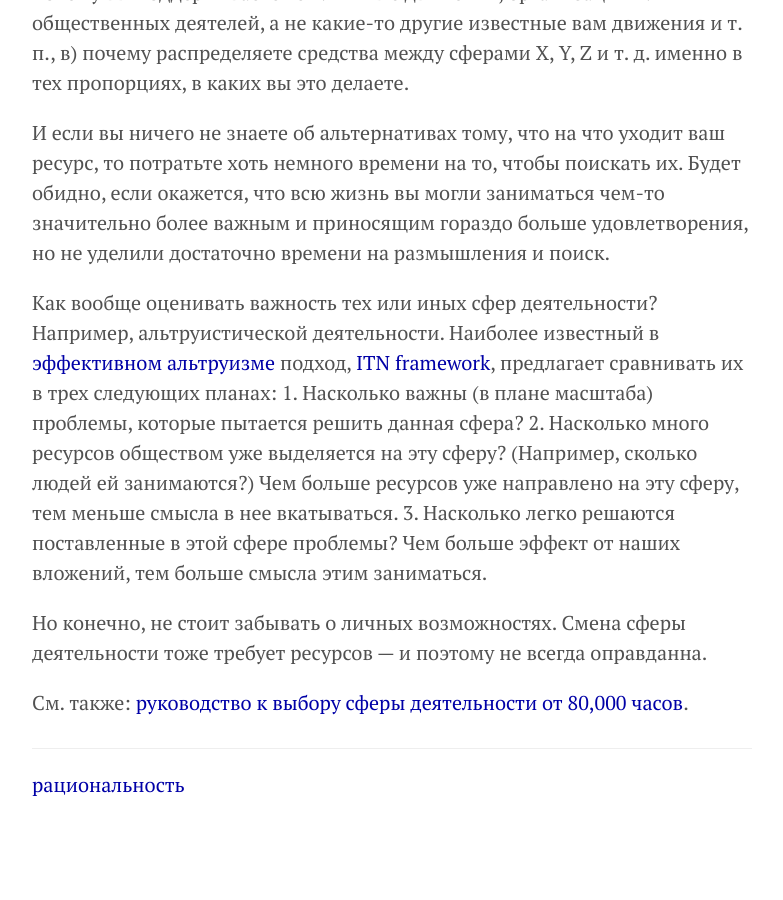
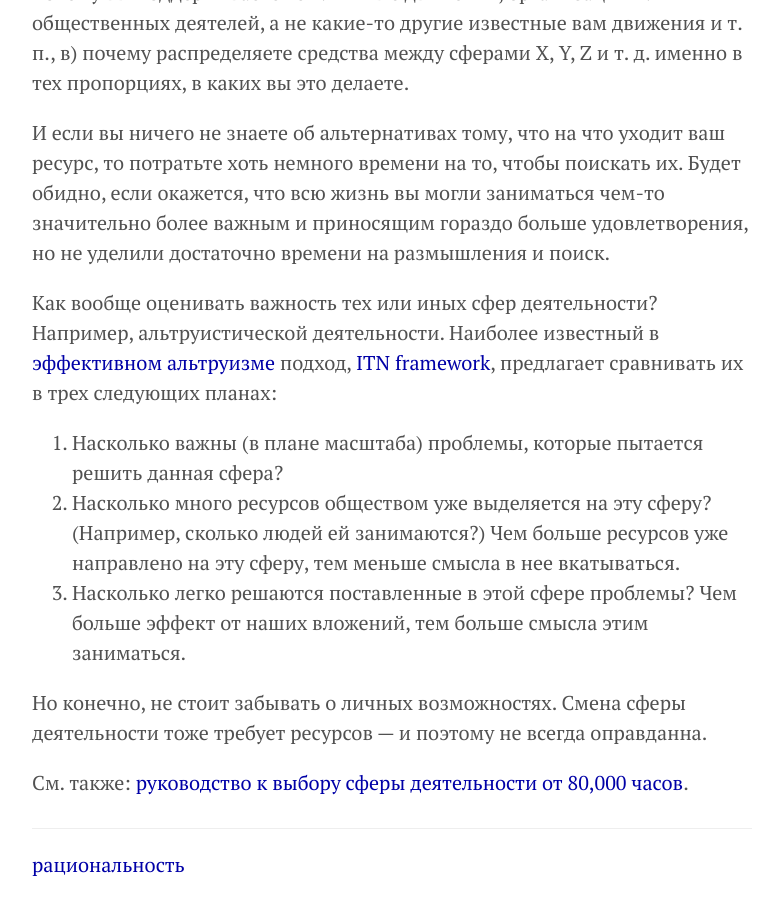
Before and after one commit to KKirdan/kkirdan.github.io, a Jekyll site: the page built from blog/_posts/3. average/2023-07-11-a2.md, in a window 1280 px wide and 900 px high, scrolled down 1082 px. Shown: the whole window, without its empty margins (248-1031 px from the left). Built offline with Jekyll 4.4.1, drawn with Linux system fonts in a browser that asks for light colours; before the commit the page ends 1902 px from its top, so only the background shows below that.

Commit message:
Update 2023-07-11-a2.md

```diff
--- a/blog/_posts/3. average/2023-07-11-a2.md
+++ b/blog/_posts/3. average/2023-07-11-a2.md
@@ -29,9 +29,9 @@ importance: 10
 И если вы ничего не знаете об альтернативах тому, что на что уходит ваш ресурс, то потратьте хоть немного времени на то, чтобы поискать их. Будет обидно, если окажется, что всю жизнь вы могли заниматься чем-то значительно более важным и приносящим гораздо больше удовлетворения, но не уделили достаточно времени на размышления и поиск.
 
 Как вообще оценивать важность тех или иных сфер деятельности? Например, альтруистической деятельности. Наиболее известный в [эффективном альтруизме](https://ea-ru.org/articles/introduction-to-effective-altruism) подход, [ITN framework](https://forum.effectivealtruism.org/topics/itn-framework), предлагает сравнивать их в трех следующих планах:
-1\. Насколько важны (в плане масштаба) проблемы, которые пытается решить данная сфера?
-2\. Насколько много ресурсов обществом уже выделяется на эту сферу? (Например, сколько людей ей занимаются?) Чем больше ресурсов уже направлено на эту сферу, тем меньше смысла в нее вкатываться.
-3\. Насколько легко решаются поставленные в этой сфере проблемы? Чем больше эффект от наших вложений, тем больше смысла этим заниматься.
+1. Насколько важны (в плане масштаба) проблемы, которые пытается решить данная сфера?
+2. Насколько много ресурсов обществом уже выделяется на эту сферу? (Например, сколько людей ей занимаются?) Чем больше ресурсов уже направлено на эту сферу, тем меньше смысла в нее вкатываться.
+3. Насколько легко решаются поставленные в этой сфере проблемы? Чем больше эффект от наших вложений, тем больше смысла этим заниматься.
 
 Но конечно, не стоит забывать о личных возможностях. Смена сферы деятельности тоже требует ресурсов — и поэтому не всегда оправданна.
 
```
